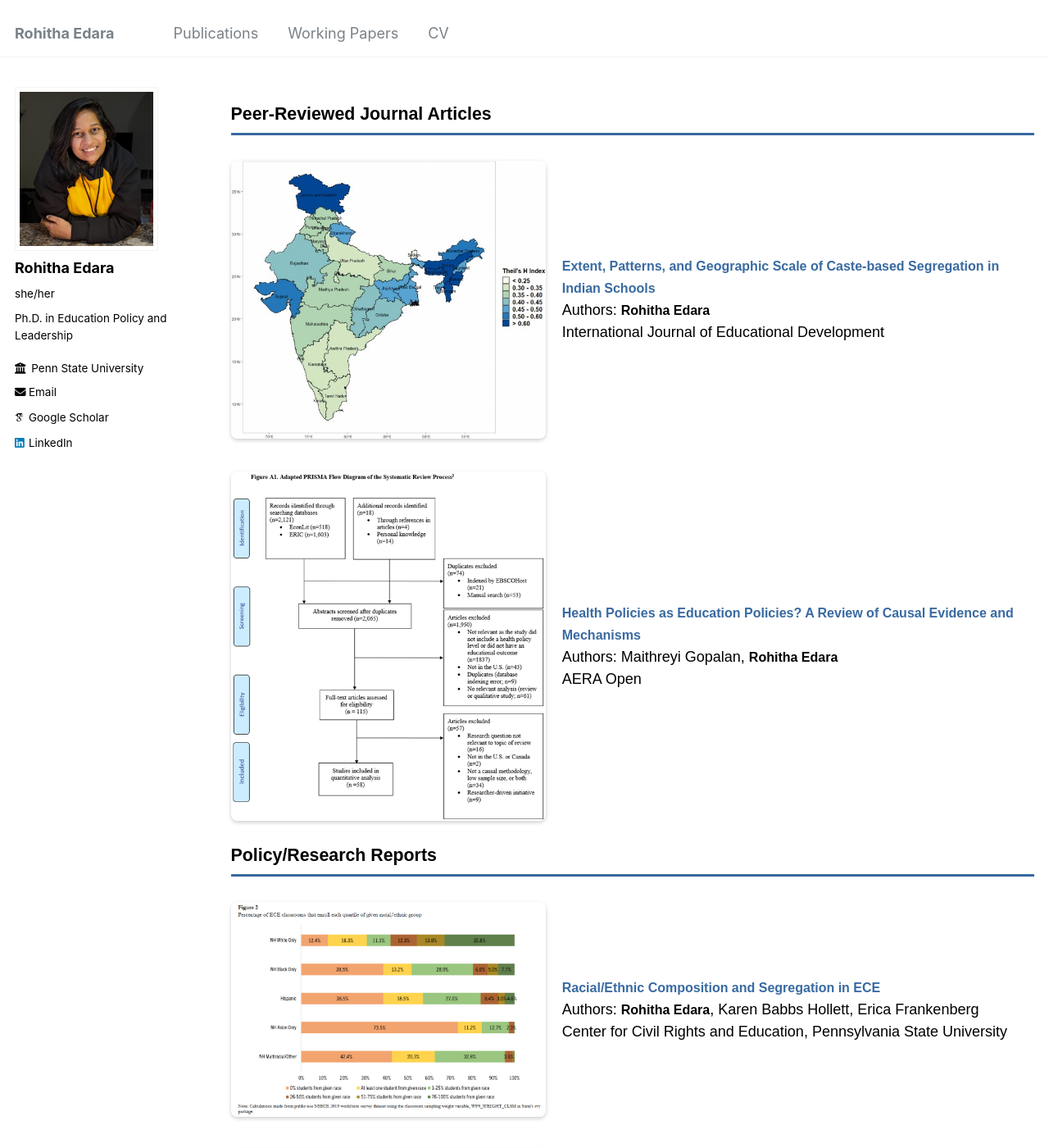
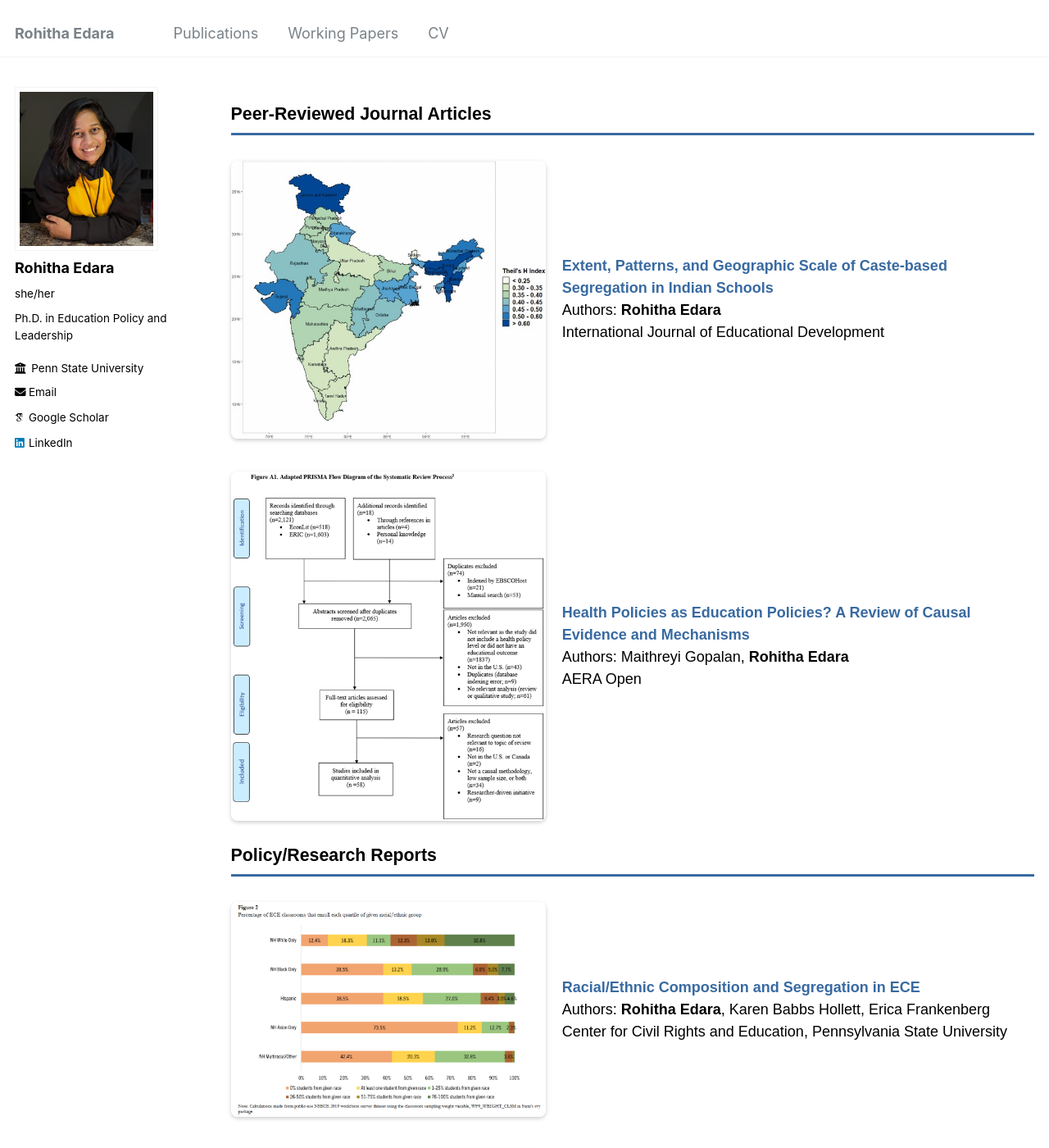
Before and after one commit to rohitha-edara/rohitha-edara.github.io, a Jekyll site: the page built from _pages/publications.html, in a window 1280 px wide and 1400 px high. Shown: the whole window at 82% size. Built offline with Jekyll 4.4.1, drawn with Linux system fonts in a browser that asks for light colours; some web fonts are replaced.

Commit message:
Update publications.html

```diff
--- a/_pages/publications.html
+++ b/_pages/publications.html
@@ -43,7 +43,7 @@
   }
 
   .text strong {
-    font-size: 16px; /* Increase font size for strong text */
+    font-size: 18px; /* Increase font size for strong text */
   }
 
   .text p {
```
